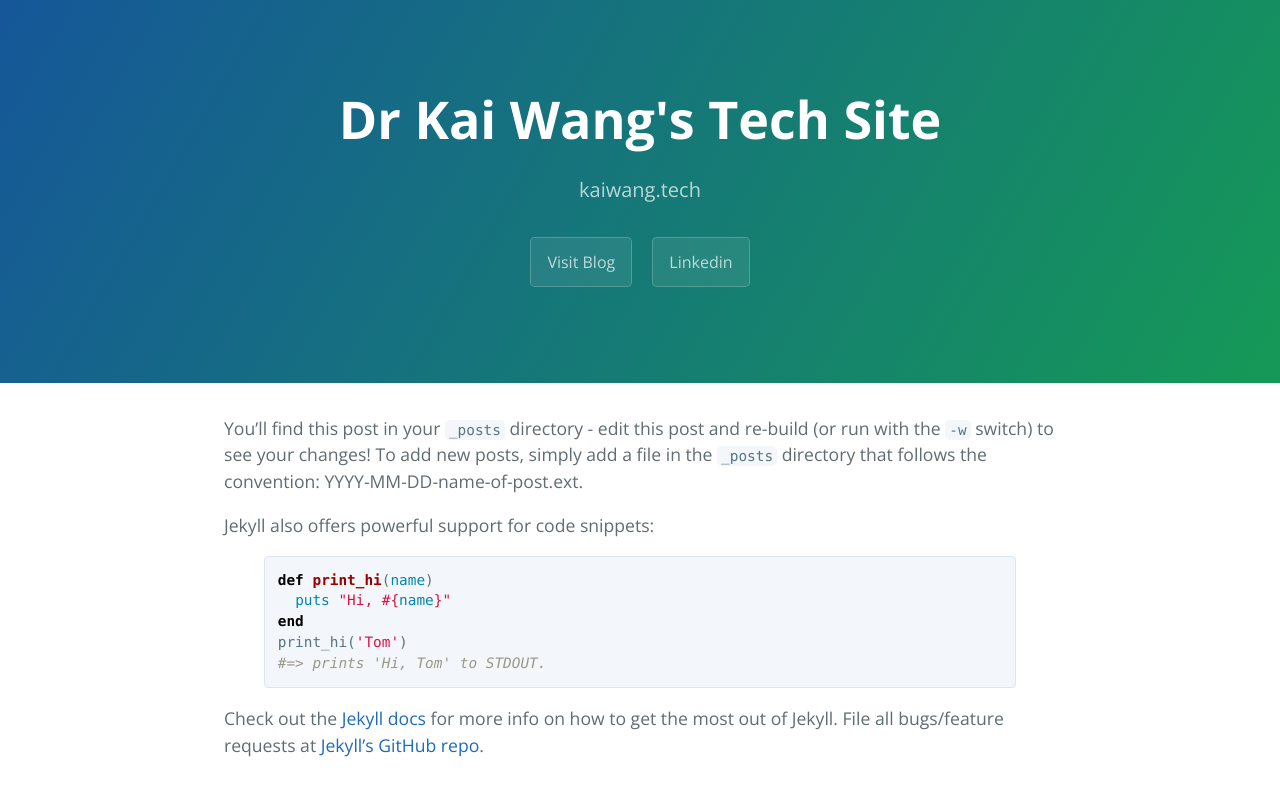
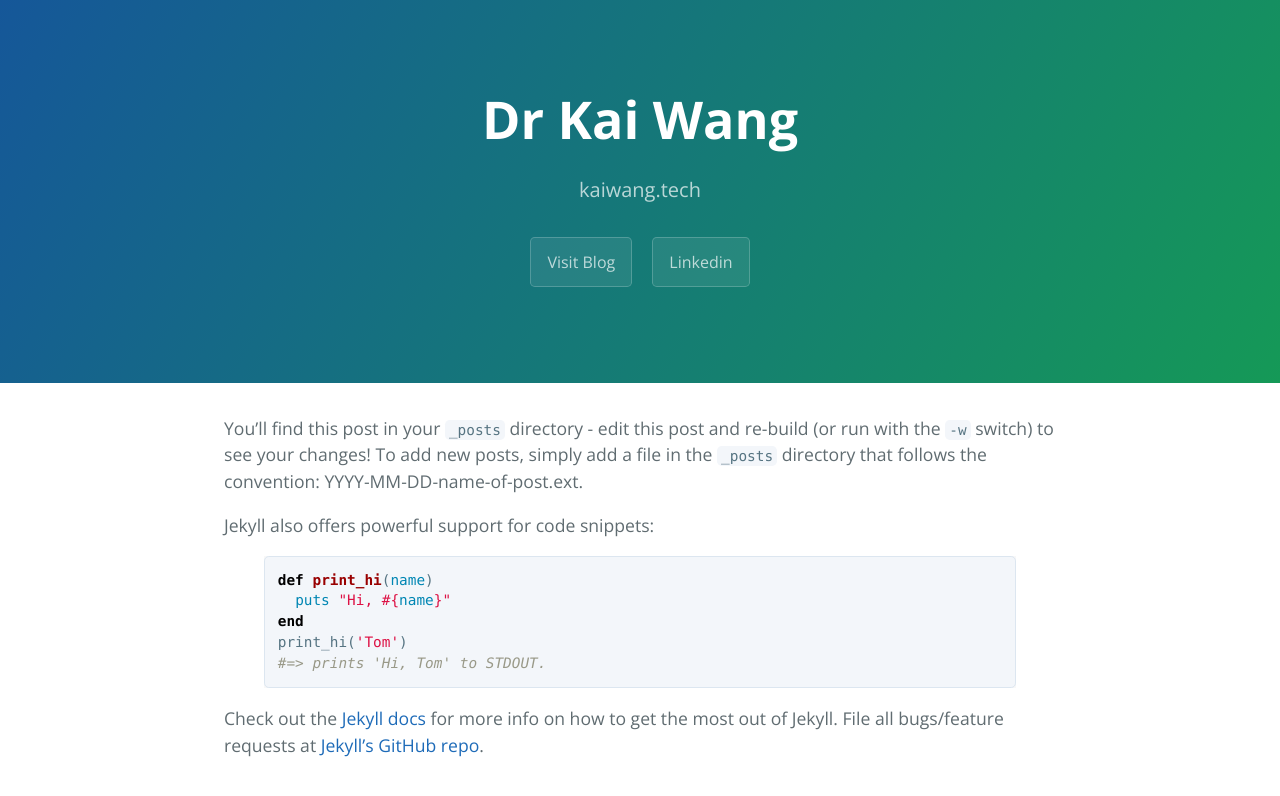
Before and after one commit to drkaiwang/drkaiwang.github.io, a Jekyll site: the page built from _posts/2016-02-12-sample-content.markdown, in a window 1280 px wide. Shown: the top 796 px of the page. Built offline with Jekyll 4.4.1, drawn with Linux system fonts in a browser that asks for light colours.

Commit message:
Update _config.yml

```diff
--- a/_config.yml
+++ b/_config.yml
@@ -1,5 +1,5 @@
 # Setup
-title:        Dr Kai Wang's Tech Site
+title:        Dr Kai Wang
 tagline:      kaiwang.tech
 baseurl:      ""
 paginate:     1
```
